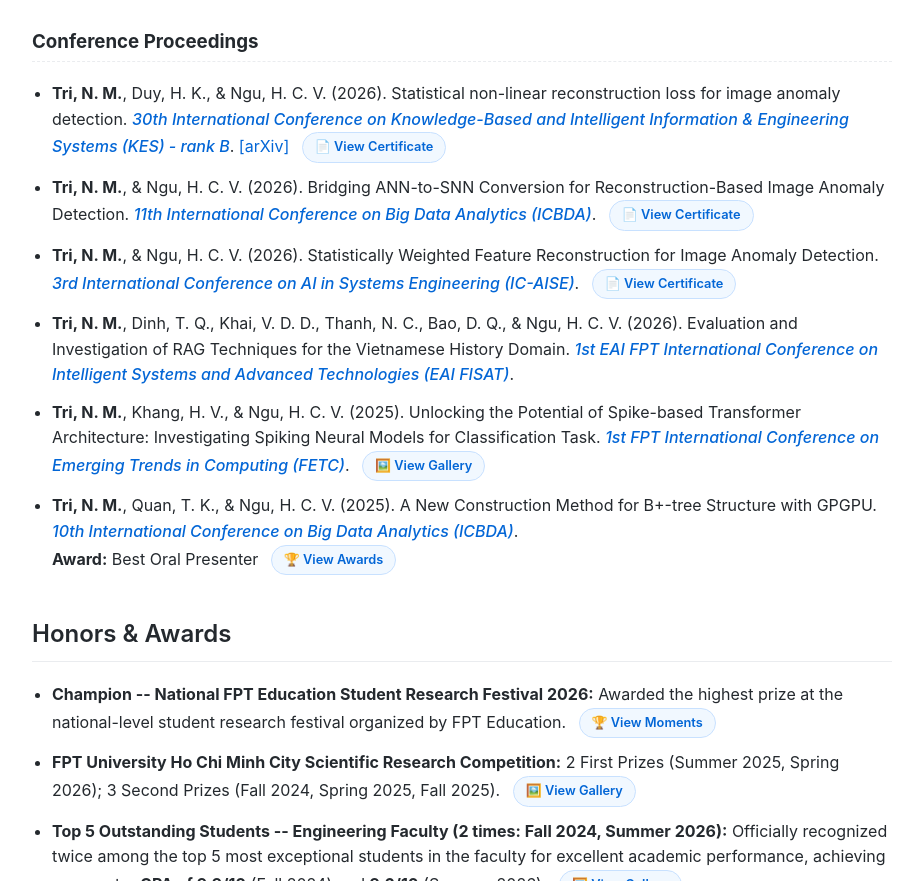
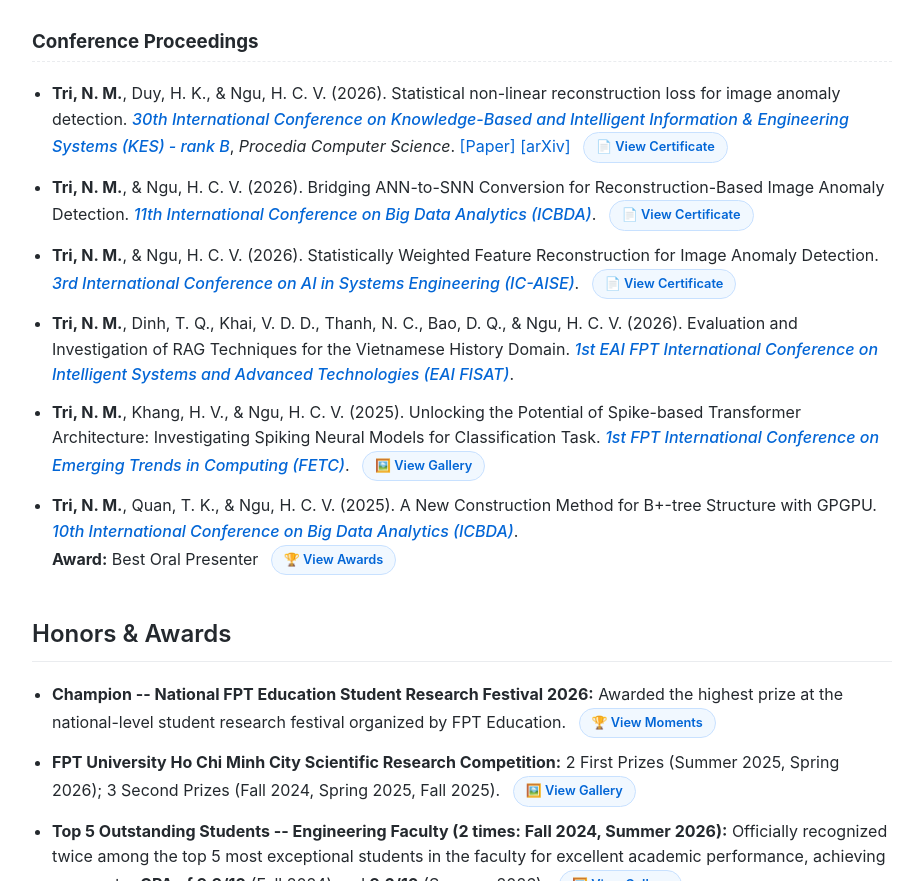
Before and after one commit to mintii13/mintii13.github.io, a plain HTML site: page index.html in a window 1280 px wide. Shown: the part 1429-2310 px from the top of the page, without its empty margins (178-1096 px from the left). Drawn offline with Linux system fonts and the light colour scheme.

Commit message:
Update conference proceedings with publication details
Added publication venue and paper link for conference proceedings.

```diff
--- a/index.html
+++ b/index.html
@@ -200,7 +200,9 @@
         <h3 style="color: #24292e; border-bottom: 1px dashed #eaecef; padding-bottom: 5px; margin-top: 30px;">Conference Proceedings</h3>
         <ul>
             <li>
-                <strong>Tri, N. M.</strong>, Duy, H. K., & Ngu, H. C. V. (2026). Statistical non-linear reconstruction loss for image anomaly detection. <span class="paper-venue">30th International Conference on Knowledge-Based and Intelligent Information & Engineering Systems (KES) - rank B</span>. <a href="https://arxiv.org/abs/2607.12866" target="_blank">[arXiv]</a>
+                <strong>Tri, N. M.</strong>, Duy, H. K., & Ngu, H. C. V. (2026). Statistical non-linear reconstruction loss for image anomaly detection. <span class="paper-venue">30th International Conference on Knowledge-Based and Intelligent Information & Engineering Systems (KES) - rank B</span>, <em>Procedia Computer Science</em>.
+                <a href="https://www.sciencedirect.com/science/article/pii/S1877050926034599" target="_blank">[Paper]</a>
+                <a href="https://arxiv.org/abs/2607.12866" target="_blank">[arXiv]</a>
                 <span class="toggle-btn" onclick="toggleSection('kes2026')">📄 View Certificate</span>
                 <div id="kes2026" class="dropdown-content">
                     <img class="cert-img" src="certi_page-0001.jpg" alt="KES 2026 Certificate">
```
